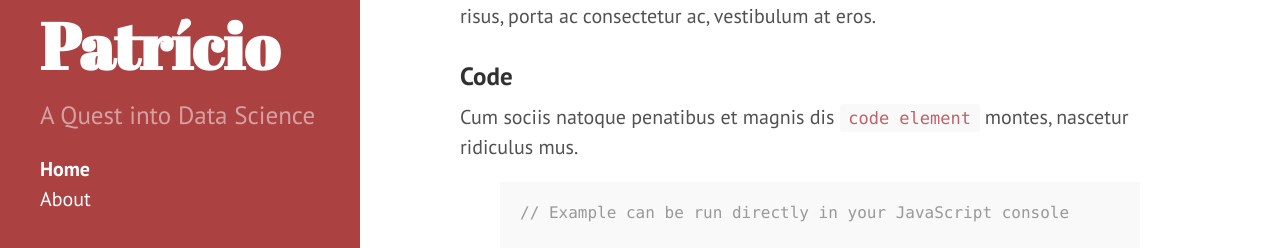
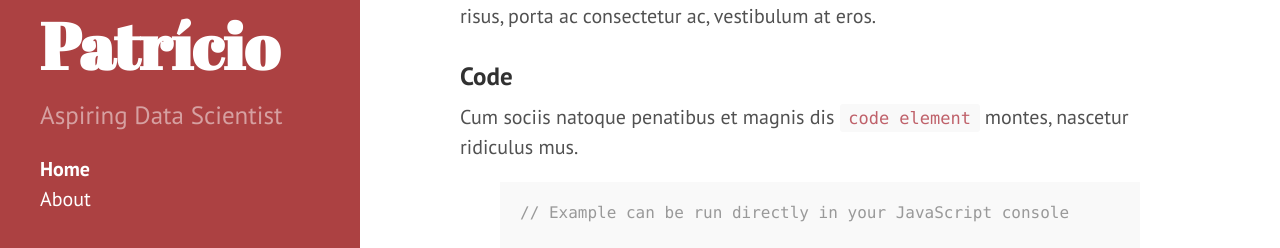
Before and after one commit to DanielaPatricio/DanielaPatricio.github.io, a Jekyll site: the page built from index.html, in a window 1280 px wide and 900 px high, scrolled down 492 px. Shown: the part 646-894 px from the top of the window. Built offline with Jekyll 4.4.1, drawn with Linux system fonts in a browser that asks for light colours; the list of posts is cut into pages by our own code.

Commit message:
changed description

```diff
--- a/_config.yml
+++ b/_config.yml
@@ -8,7 +8,7 @@ permalink:        pretty
 # Setup
 title:            Daniela Patrício
 tagline:          'Aspiring Data Scientist'
-description:      'A Quest into Data Science'
+description:      'Aspiring Data Scientist'
 url:              http://hyde.getpoole.com
 
 author:
--- a/_layouts/default.html
+++ b/_layouts/default.html
@@ -11,5 +11,6 @@
       {{ content }}
     </div>
 
+
   </body>
 </html>
```
